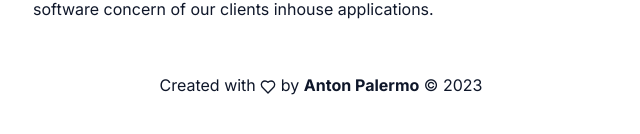
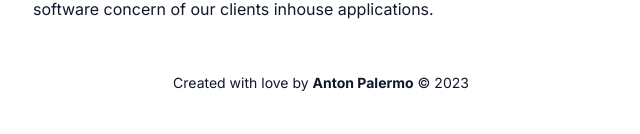
Before and after one commit to antonpalermo/personal, a Next.js app: page / in a window 1280 px wide. Shown: the part 1044-1178 px from the top of the page, without its empty margins (319-959 px from the left). Built offline with nearby package versions, Linux system fonts and the light colour scheme.

Commit message:
fix: links dark mode hover

```diff
--- a/app/layout.tsx
+++ b/app/layout.tsx
@@ -42,9 +42,9 @@ export default function RootLayout({
           {children}
           <footer className="py-8">
             <div className="container mx-auto w-full pb-4 md:w-6/12">
-              <p className="w-full text-center">
-                Created with <Heart className="inline-block h-4 w-4" /> by{' '}
-                <strong>Anton Palermo</strong> &copy; {currentYear}
+              <p className="w-full text-center text-sm">
+                Created with love by <strong>Anton Palermo</strong> &copy;{' '}
+                {currentYear}
               </p>
             </div>
           </footer>
--- a/components/social-links.tsx
+++ b/components/social-links.tsx
@@ -1,5 +1,6 @@
 import { Navigation } from '@lib/navigation'
 import { Github, TwitterIcon } from 'lucide-react'
+
 import Link from 'next/link'
 
 const socialLinks: Navigation[] = [
@@ -23,7 +24,7 @@ export default function SocialLinks() {
           key={link.label}
           href={link.href}
           aria-label={`${link.label} link`}
-          className="inline-block rounded p-2 hover:bg-slate-200"
+          className="block rounded-md p-2 hover:bg-accent hover:text-accent-foreground"
           target="_blank"
         >
           {link.icon}
```
